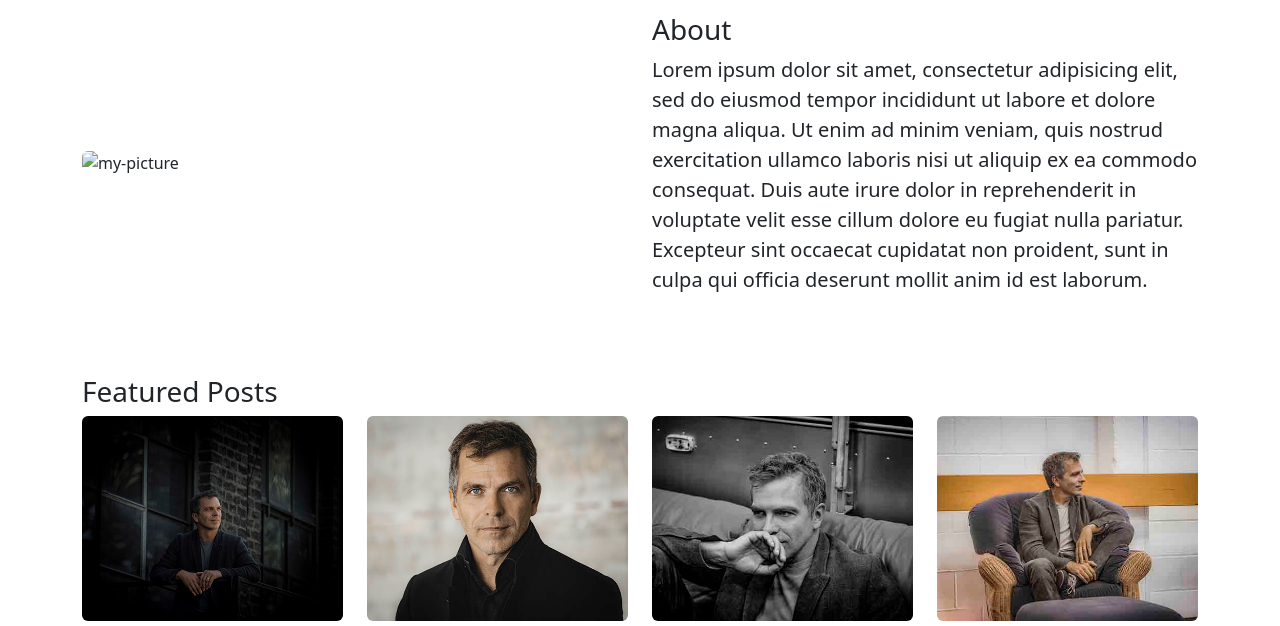
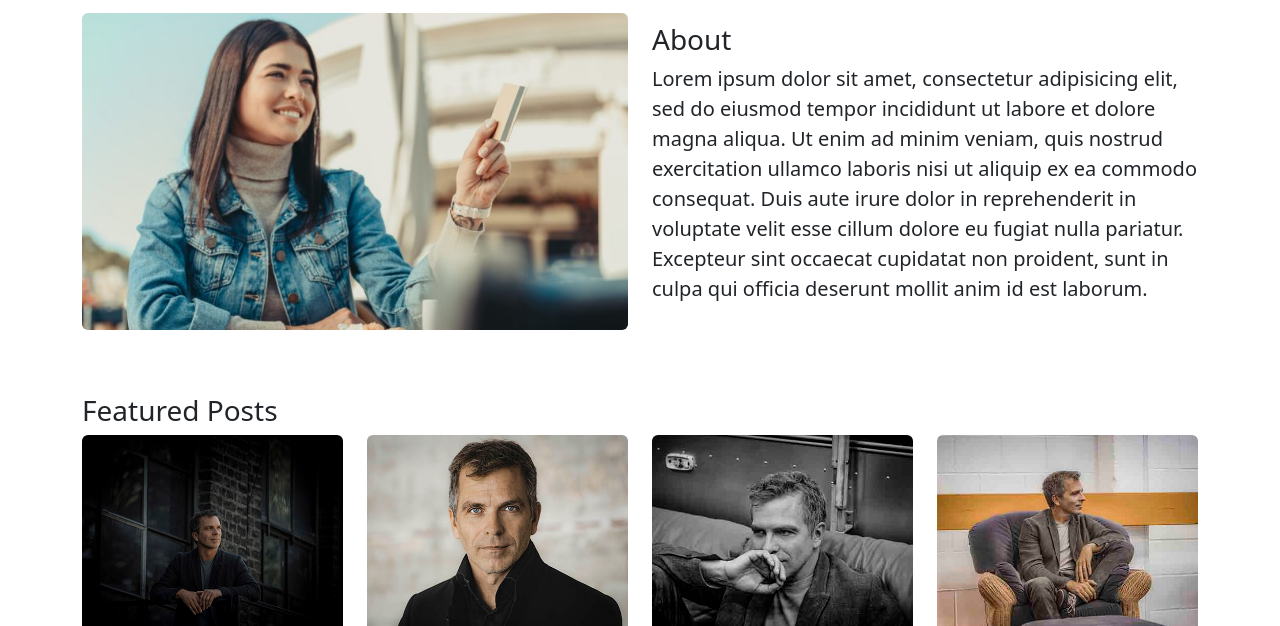
Before and after one commit to REBUBE/MY-BLOG, a plain HTML site: page index.html in a window 1280 px wide. Shown: the part 184-810 px from the top of the page. Drawn offline with nearby package versions, Linux system fonts and the light colour scheme; files that its build step writes are made by us from their sources; files whose address does not match are found by name.

Commit message:
Update index.html

```diff
--- a/index.html
+++ b/index.html
@@ -77,7 +77,7 @@
 
       <div class="row  align-items-center">
         <div class="col-lg-6">
-          <img class="img-fluid rounded " src="images\img1.jpeg" alt="my-picture">
+          <img class="img-fluid rounded " src="img1.jpeg" alt="my-picture">
 
         </div>
         <div class="col-lg-6 mt-lg-0 mt-4 ">
```
